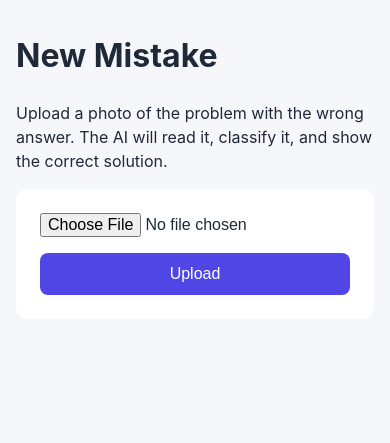
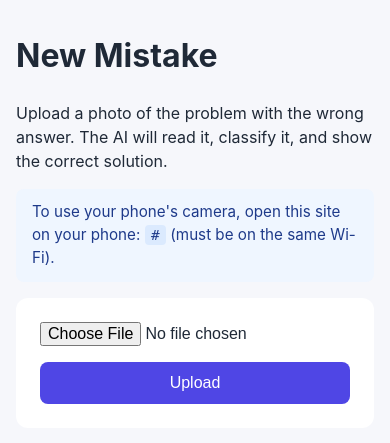
Before and after one commit to LegendSlayerX-YT/LearnFromOops, a Flask app: template src/templates/upload.html in a window 390 px wide. Shown: the part 62-505 px from the top of the page. Run offline with Flask 3, Linux system fonts and the light colour scheme; the template is opened without the code that fills it: most values are stand-ins (such as "Sample title", 1, 10 or a date in 2020); parts of the project's set-up code (start-up, migrations or seed data) failed here and were passed over.

Commit message:
HintForPhone

```diff
--- a/src/app.py
+++ b/src/app.py
@@ -8,6 +8,29 @@ load_dotenv()
 
 import inbox
 import storage
+
+PORT = 5000
+
+
+def _lan_ip() -> str:
+    s = socket.socket(socket.AF_INET, socket.SOCK_DGRAM)
+    try:
+        s.connect(("8.8.8.8", 80))
+        return s.getsockname()[0]
+    except OSError:
+        return "127.0.0.1"
+    finally:
+        s.close()
+
+
+LAN_URL = f"http://{_lan_ip()}:{PORT}"
+
+
+def _is_mobile() -> bool:
+    if request.headers.get("Sec-CH-UA-Mobile") == "?1":
+        return True
+    ua = request.headers.get("User-Agent", "")
+    return "Mobile" in ua or "Android" in ua
 
 app = Flask(__name__)
 app.config["MAX_CONTENT_LENGTH"] = 10 * 1024 * 1024
@@ -43,19 +66,20 @@ def view_new():
 
 @app.route("/upload", methods=["GET", "POST"])
 def upload():
+    lan_url = None if _is_mobile() else LAN_URL
     if request.method == "GET":
-        return render_template("upload.html")
+        return render_template("upload.html", lan_url=lan_url)
 
     file = request.files.get("image")
     if not file or not file.filename:
-        return render_template("upload.html", error="Please choose an image."), 400
+        return render_template("upload.html", error="Please choose an image.", lan_url=lan_url), 400
 
     image_bytes = file.read()
     ext = Path(file.filename).suffix.lower() or ".jpg"
     mime = file.mimetype or "image/jpeg"
 
     inbox.enqueue(image_bytes, ext, mime)
-    return render_template("upload.html", queued=True)
+    return render_template("upload.html", queued=True, lan_url=lan_url)
 
 
 @app.route("/category/<category>")
@@ -80,18 +104,6 @@ def serve_image(filename):
     return send_from_directory(storage.IMAGES_DIR, filename)
 
 
-def _lan_ip() -> str:
-    s = socket.socket(socket.AF_INET, socket.SOCK_DGRAM)
-    try:
-        s.connect(("8.8.8.8", 80))
-        return s.getsockname()[0]
-    except OSError:
-        return "127.0.0.1"
-    finally:
-        s.close()
-
-
 if __name__ == "__main__":
-    port = 5000
-    print(f" * LAN access: http://{_lan_ip()}:{port}")
-    app.run(host="0.0.0.0", port=port, debug=True)
+    print(f" * LAN access: {LAN_URL}")
+    app.run(host="0.0.0.0", port=PORT, debug=True)
--- a/src/static/style.css
+++ b/src/static/style.css
@@ -141,6 +141,20 @@ button:hover { background: #4338ca; }
   border-radius: 8px;
   margin-bottom: 1rem;
 }
+.hint {
+  background: #eff6ff;
+  color: #1e3a8a;
+  padding: 0.75rem 1rem;
+  border-radius: 8px;
+  margin-bottom: 1rem;
+  font-size: 0.95rem;
+}
+.hint code {
+  background: #dbeafe;
+  padding: 0.1rem 0.4rem;
+  border-radius: 4px;
+  font-size: 0.95em;
+}
 .inflight {
   margin-bottom: 1.5rem;
 }
--- a/src/templates/upload.html
+++ b/src/templates/upload.html
@@ -3,10 +3,11 @@
 {% block content %}
 <h1>New Mistake</h1>
 <p>Upload a photo of the problem with the wrong answer. The AI will read it, classify it, and show the correct solution.</p>
+{% if lan_url %}<p class="hint">To use your phone's camera, open this site on your phone: <code>{{ lan_url }}</code> (must be on the same Wi-Fi).</p>{% endif %}
 {% if error %}<div class="error">{{ error }}</div>{% endif %}
 {% if queued %}<div class="notice">Got it — your image is being analyzed in the background. Upload another below if you have more.</div>{% endif %}
 <form method="POST" enctype="multipart/form-data" class="upload-form">
-  <input type="file" name="image" accept="image/*" capture="environment" required>
+  <input type="file" name="image" accept="image/*" required>
   <button type="submit">Upload</button>
 </form>
 {% endblock %}
```
Also changed, not shown: src/gemini_client.py (+13 -2 lines).
